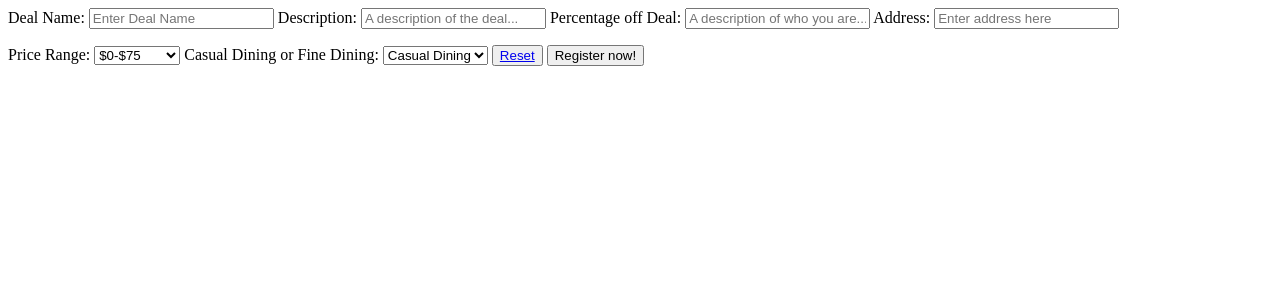
After one commit to XifeiNi/find-dine, a Flask app: template templates/business/new_deal.html in a window 1280 px wide. The commit adds this page. Shown: the top 300 px of the page. Run offline with Flask 2, Linux system fonts and the light colour scheme; the template is opened without the code that fills it, so the values that code supplies are empty; some libraries are stand-ins or nearby versions.

Commit message:
Working on the business side application

```diff
--- a/business/models.py
+++ b/business/models.py
@@ -15,8 +15,6 @@ class Business_Profile(db.Model):
     price_guide = db.Column(db.String)
     category = db.Column(db.String)
 
-    messages =db.relationship('Deal')
-
 
 # class Deal(db.Model):
 #     __tablename__ = 'messages'
--- a/server/app.py
+++ b/server/app.py
@@ -94,7 +94,7 @@ from datetime import datetime, date
 #     login_manager.init_app(app)
 #     jsglue.init_app(app)
 
-app = Flask(__name__, template_folder='../business')
+app = Flask(__name__, template_folder='../templates')
 app.config['SECRET_KEY'] = 'user_side#'
 app.config['SQLALCHEMY_DATABASE_URI'] = 'sqlite:////tmp/test.db'
 db.init_app(app)
--- /dev/null
+++ b/templates/business/new_deal.html
@@ -0,0 +1,54 @@
+<!DOCTYPE html>
+<html lang="en">
+<head>
+    <meta charset="UTF-8">
+    <title>Signup</title>
+</head>
+<body>
+<!--    id-->
+<!--    name-->
+<!--    description-->
+<!--    image-->
+<!--    original_price-->
+<!--    discount_percent-->
+<!--    n_upcoming-->
+<!--    date_created
+        date-->
+    <form id="signup_form"  method="POST" action="/">
+        Deal Name:
+        <label for="deal_name"></label><input name="deal_name" type="text" id="deal_name" placeholder="Enter Deal Name" required>
+        Description:
+        <label for="description"></label><input type="text" name="description" id="description" placeholder="A description of the deal..." required>
+<!--        Password:-->
+<!--        <label for="password"></label><input type="password" placeholder="Enter Password" name="password" id="password" >-->
+<!--        <p id="password_error"></p>-->
+<!--        Confirm Password:-->
+<!--        <label for="confirm_password"></label><input type="password" placeholder="Confirm Password" name="confirm_password" id="confirm_password">-->
+<!--        <p id="confirm_error"></p>-->
+        Percentage off
+        Deal:
+        <label for="description"></label><input type="text" placeholder="A description of who you are..." name="description" id="description">
+        Address:
+        <label for="address"></label><input type="text" placeholder="Enter address here" name="address" id="address" >
+        <p id="address_error"></p>
+        <label for="price_guide" >Price Range:</label>
+           <select name="price_guide" id="price_guide" form="signup_form">
+            <option value="low">$0-$75</option>
+            <option value="medium">$75-$150</option>
+            <option value="high">$150-$300</option>
+          </select>
+        <label for="category" >Casual Dining or Fine Dining:</label>
+           <select name="category" id="category" form="signup_form">
+            <option value="casual">Casual Dining</option>
+            <option value="fine">Fine Dining</option>
+          </select>
+        <button type="button" id="reset_add"><a href="signup.html">Reset</a></button>
+        <input type="submit" id="submit" value="Register now!">
+    </form>
+</body>
+<script>
+    function add_valid_info(){
+        return true
+    }
+</script>
+</html>
```
Also changed, not shown: business/app.py (+13 -5 lines), templates/business/signup.html (+25 -9 lines).
